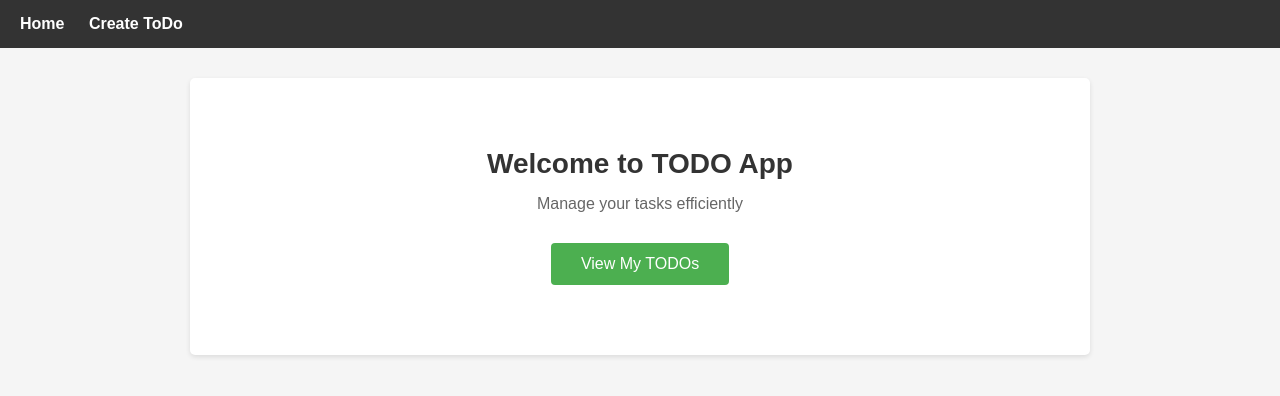
After one commit to ElenaCherpakova/ai-dev-tools-home-work, a Django app: page / in a window 1280 px wide. The commit adds this page. Shown: the top 396 px of the page. Run offline with Django 5.2, Linux system fonts and the light colour scheme.

Commit message:
add home page

```diff
--- a/01-todo/templates/base.html
+++ b/01-todo/templates/base.html
@@ -55,8 +55,8 @@
 </head>
 <body>
     <nav>
-        <a href="{% url 'todo-list' %}">Home</a>
-        <a href="{% url 'todo-create' %}">Create TODO</a>
+        <a href="{% url 'home' %}">Home</a>
+        <a href="{% url 'todo-create' %}">Create ToDo</a>
     </nav>
 
     <div class="container">
--- /dev/null
+++ b/01-todo/templates/home.html
@@ -0,0 +1,46 @@
+{% extends 'base.html' %}
+
+{% block title %}Home{% endblock %}
+
+{% block extra_css %}
+<style>
+    .welcome-section {
+        text-align: center;
+        padding: 40px 20px;
+    }
+
+    .welcome-section h2 {
+        color: #333;
+        font-size: 28px;
+        margin-bottom: 15px;
+    }
+
+    .welcome-section p {
+        color: #666;
+        font-size: 16px;
+        margin-bottom: 30px;
+    }
+
+    .cta-button {
+        display: inline-block;
+        background-color: #4CAF50;
+        color: white;
+        padding: 12px 30px;
+        border-radius: 4px;
+        text-decoration: none;
+        font-size: 16px;
+    }
+
+    .cta-button:hover {
+        background-color: #45a049;
+    }
+</style>
+{% endblock %}
+
+{% block content %}
+<div class="welcome-section">
+    <h2>Welcome to TODO App</h2>
+    <p>Manage your tasks efficiently</p>
+    <a href="{% url 'todo-list' %}" class="cta-button">View My TODOs</a>
+</div>
+{% endblock %}
--- a/01-todo/todo_project/urls.py
+++ b/01-todo/todo_project/urls.py
@@ -17,8 +17,10 @@ Including another URLconf
 
 from django.contrib import admin
 from django.urls import path, include
+from django.views.generic import TemplateView
 
 urlpatterns = [
     path("admin/", admin.site.urls),
+    path('', TemplateView.as_view(template_name="home.html"), name="home"),
     path("todos/", include('todos.urls'))
 ]
```
Also changed, not shown: 01-todo/db.sqlite3.
